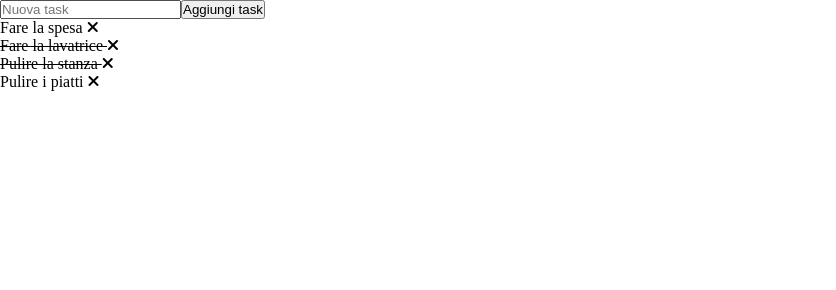
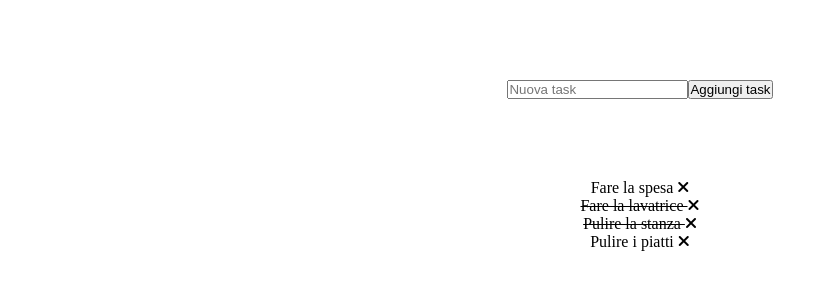
Before and after one commit to ValerioCarbone/vue-todolist, a plain HTML site: page index.html in a window 1280 px wide. Shown: the whole page, without its empty margins (0-836 px from the left). Drawn offline with nearby package versions, Linux system fonts and the light colour scheme.

Commit message:
ADD - Zero voglia layout aka Minimal

```diff
--- a/css/style.css
+++ b/css/style.css
@@ -7,3 +7,11 @@
 .task-done{
     text-decoration: line-through;
 }
+
+#app{
+    text-align: center;
+}
+
+.input{
+   margin: 80px 0;
+}
--- a/index.html
+++ b/index.html
@@ -11,7 +11,7 @@
 
 <body>
     <section id="app">
-        <input type="text" placeholder="Nuova task" v-model="taskName" @keyup.enter="addTask()">
+        <input type="text" placeholder="Nuova task" v-model="taskName" @keyup.enter="addTask()" class="input">
         <button  @click="addTask()">Aggiungi task</button>
         <ul>
             <li :class="task.done === true ? 'task-done' : ''" v-for="(task, index) in tasks" :key="index" @click="task.done = !task.done">{{ task.text }}
```
